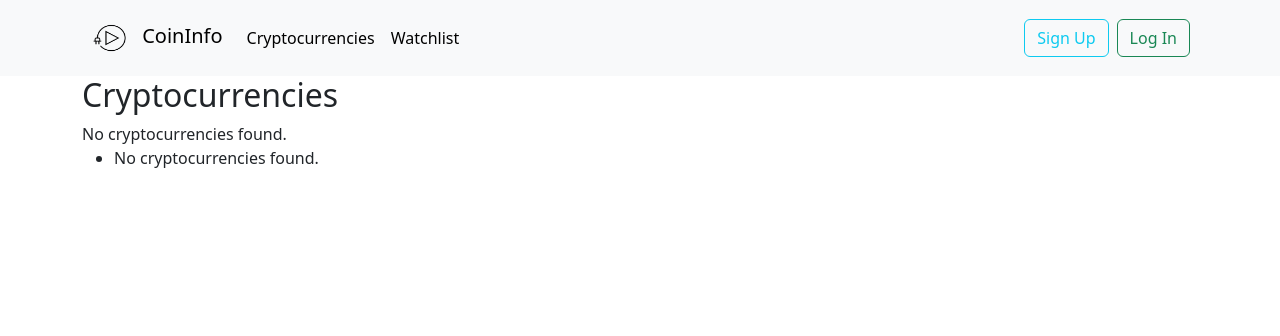
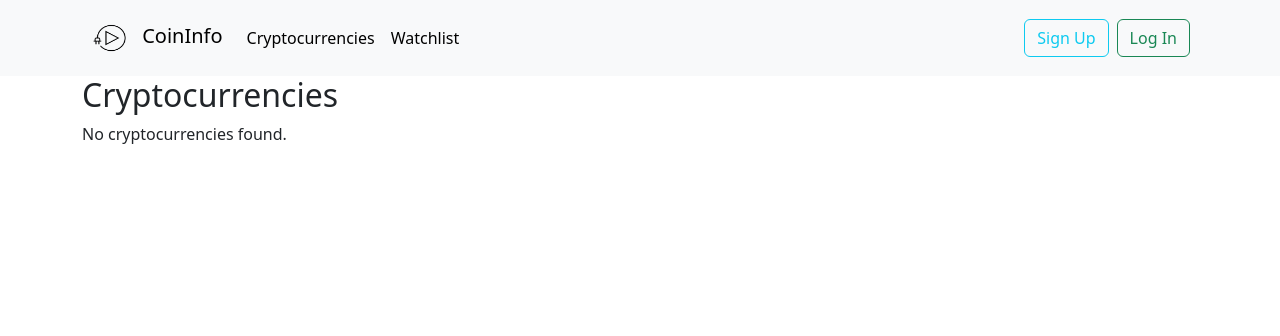
Before and after one commit to Ngel0/learning_API, a Django app: page / in a window 1280 px wide. Shown: the top 336 px of the page. Run offline with Django 4.2, Linux system fonts and the light colour scheme; data that the repository does not hold is empty.

Commit message:
small fixes

```diff
--- a/cryptodata/scheduler.py
+++ b/cryptodata/scheduler.py
@@ -4,6 +4,6 @@ from .views import fetch_cryptocurrency_data
 
 def schedule_cryptocurrency_data_update():
     scheduler = BackgroundScheduler()
-    scheduler.add_job(lambda: fetch_cryptocurrency_data(1000), 'interval', hours=1)
+    scheduler.add_job(lambda: fetch_cryptocurrency_data(1000), 'interval', hours=2)
     scheduler.add_job(lambda: fetch_cryptocurrency_data(200), 'interval', minutes=6)
     scheduler.start()
--- a/cryptodata/templates/cryptodata/cryptocurrency_list.html
+++ b/cryptodata/templates/cryptodata/cryptocurrency_list.html
@@ -75,11 +75,4 @@
 {% else %}
     No cryptocurrencies found.
 {% endif %}
-<ul>
-    {% for coin in cryptocurrencies %}
-        <li>{{ coin.name }} - {{ coin.created_at }} - {{ coin.updated_at }}</li>
-    {% empty %}
-        <li>No cryptocurrencies found.</li>
-    {% endfor %}
-</ul>
 {% endblock %}
```
